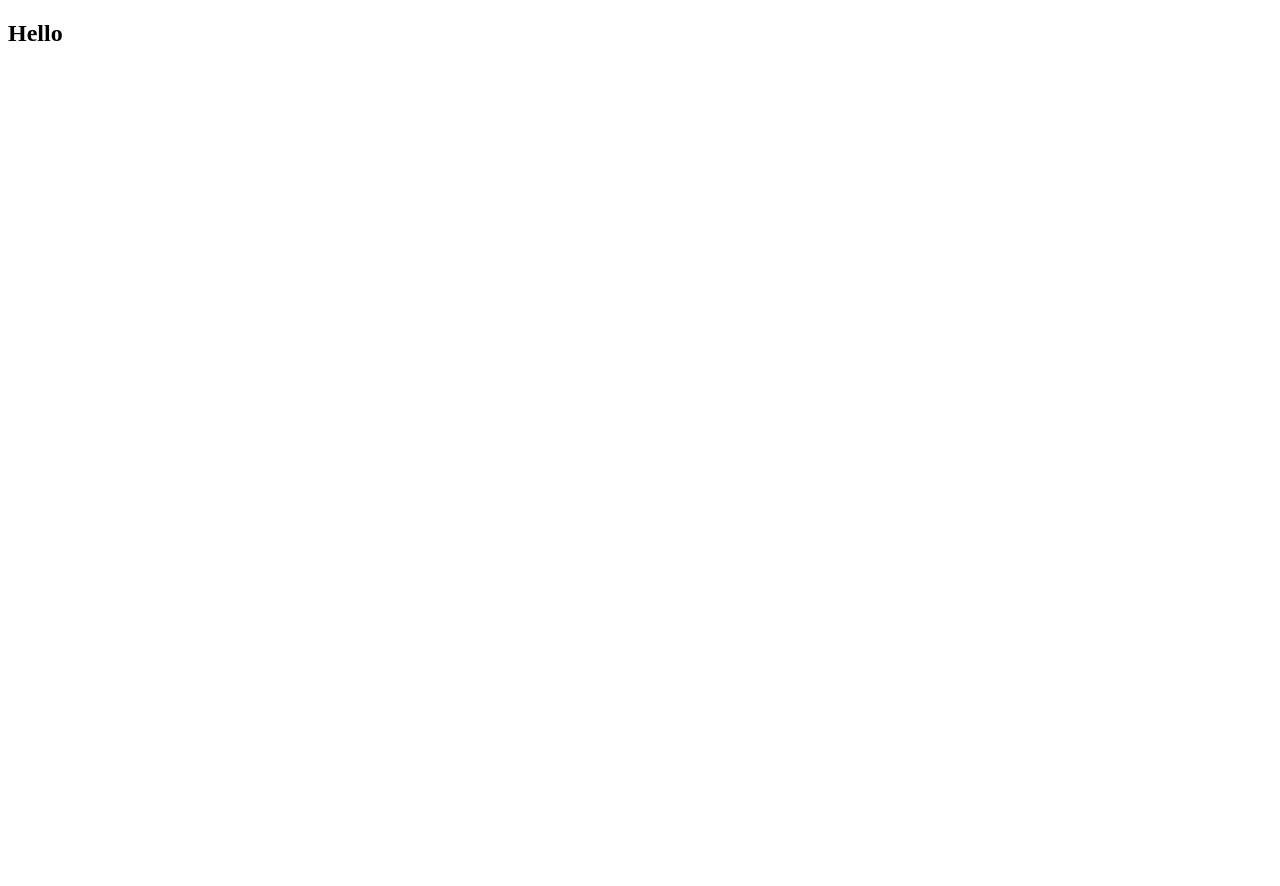
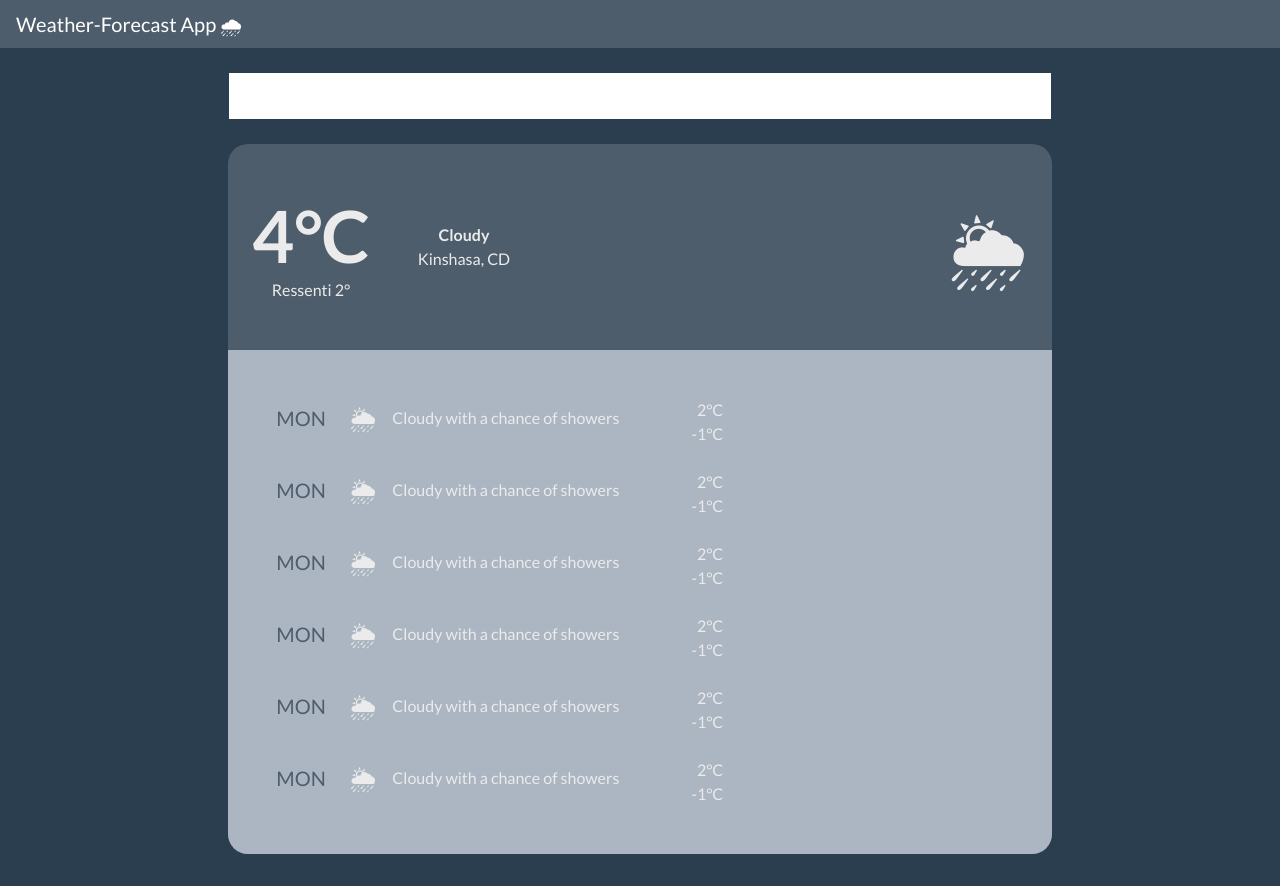
Before and after one commit to alexandersms/Weather-Forecast-Test, a Vue app: page / in a window 1280 px wide. Before the commit the page ends 800 px from the top, so only its background shows below. Built offline with nearby package versions, Linux system fonts and the light colour scheme.

Commit message:
creation de la partie UI

```diff
--- a/public/index.html
+++ b/public/index.html
@@ -5,6 +5,7 @@
     <meta http-equiv="X-UA-Compatible" content="IE=edge">
     <meta name="viewport" content="width=device-width,initial-scale=1.0">
     <link rel="icon" href="<%= BASE_URL %>favicon.ico">
+    <link rel="stylesheet" href="https://bootswatch.com/4/superhero/bootstrap.min.css">
     <title><%= htmlWebpackPlugin.options.title %></title>
   </head>
   <body>
--- a/src/App.vue
+++ b/src/App.vue
@@ -1,6 +1,11 @@
 <template>
   <div id="app">
-    <Home />
+    <nav class="navbar navbar-expand-lg navbar-dark bg-dark">
+      <a class="navbar-brand" href="#">Weather-Forecast App 🌧</a>
+    </nav>
+    <div class="col-8 offset-2 text-center py-4">
+      <Home />
+    </div>
   </div>
 </template>
 
@@ -10,8 +15,8 @@ import Home from "./components/Home.vue";
 export default {
   name: "App",
   components: {
-    Home
-  }
+    Home,
+  },
 };
 </script>
 
--- a/src/components/Home.vue
+++ b/src/components/Home.vue
@@ -1,6 +1,103 @@
 <template>
-  <div>
-    <h2>Hello</h2>
+  <div class="home-container">
+    <div class="places-input">
+      <input type="text" class="form-control form-control-lg w-100" />
+    </div>
+    <div class="weather-container w-100 bg-secondary mt-4 overflow-hidden">
+      <div
+        class="current-weather d-flex align-items-center justify-content-between px-4 py-5"
+      >
+        <div class="d-flex align-items-center">
+          <div>
+            <div class="display-3 font-weight-bold">4°C</div>
+            <div>Ressenti 2°</div>
+          </div>
+          <div class="mx-5">
+            <div class="font-weight-bold">Cloudy</div>
+            <div>Kinshasa, CD</div>
+          </div>
+        </div>
+        <div class="icon">🌦</div>
+      </div>
+      <!-- end current-weather -->
+
+      <div class="future-weather text-sm bg-light px-5 py-5 overflow-hidden">
+        <div class="d-flex align-items-center">
+          <div class="w-1/5 text-lg text-dark h5">MON</div>
+          <div class="w-3/5 px-4 d-flex align-items-center">
+            <div class="h4">🌦</div>
+            <div class="ml-3 mb-2">Cloudy with a chance of showers</div>
+          </div>
+          <div class="w-1/5 text-right mx-5">
+            <div>2°C</div>
+            <div>-1°C</div>
+          </div>
+        </div>
+
+        <div class="d-flex align-items-center mt-4">
+          <div class="w-1/5 text-lg text-dark h5">MON</div>
+          <div class="w-3/5 px-4 d-flex align-items-center">
+            <div class="h4">🌦</div>
+            <div class="ml-3 mb-2">Cloudy with a chance of showers</div>
+          </div>
+          <div class="w-1/5 text-right mx-5">
+            <div>2°C</div>
+            <div>-1°C</div>
+          </div>
+        </div>
+
+        <div class="d-flex align-items-center mt-4">
+          <div class="w-1/5 text-lg text-dark h5">MON</div>
+          <div class="w-3/5 px-4 d-flex align-items-center">
+            <div class="h4">🌦</div>
+            <div class="ml-3 mb-2">Cloudy with a chance of showers</div>
+          </div>
+          <div class="w-1/5 text-right mx-5">
+            <div>2°C</div>
+            <div>-1°C</div>
+          </div>
+        </div>
+
+        <div class="d-flex align-items-center mt-4">
+          <div class="w-1/5 text-lg text-dark h5">MON</div>
+          <div class="w-3/5 px-4 d-flex align-items-center">
+            <div class="h4">🌦</div>
+            <div class="ml-3 mb-2">Cloudy with a chance of showers</div>
+          </div>
+          <div class="w-1/5 text-right mx-5">
+            <div>2°C</div>
+            <div>-1°C</div>
+          </div>
+        </div>
+
+        <div class="d-flex align-items-center mt-4">
+          <div class="w-1/5 text-lg text-dark h5">MON</div>
+          <div class="w-3/5 px-4 d-flex align-items-center">
+            <div class="h4">🌦</div>
+            <div class="ml-3 mb-2">Cloudy with a chance of showers</div>
+          </div>
+          <div class="w-1/5 text-right mx-5">
+            <div>2°C</div>
+            <div>-1°C</div>
+          </div>
+        </div>
+
+        <div class="d-flex align-items-center mt-4">
+          <div class="w-1/5 text-lg text-dark h5">MON</div>
+          <div class="w-3/5 px-4 d-flex align-items-center">
+            <div class="h4">🌦</div>
+            <div class="ml-3 mb-2">Cloudy with a chance of showers</div>
+          </div>
+          <div class="w-1/5 text-right mx-5">
+            <div>2°C</div>
+            <div>-1°C</div>
+          </div>
+        </div>
+
+      </div>
+      <!-- end future weather -->
+    </div>
+    <!-- end weather-container -->
   </div>
 </template>
 
@@ -9,8 +106,25 @@ export default {
   name: "Home",
   mounted() {
     console.log("Component Mounted");
-  }
+  },
 };
 </script>
 
-<style scoped></style>
+<style scoped>
+.home-container {
+  margin-bottom: 8px;
+}
+
+.places-input {
+  color: gray;
+  font-weight: 800;
+}
+
+.weather-container {
+  border-radius: 20px;
+}
+
+.icon {
+  font-size: 4.5em;
+}
+</style>
```
